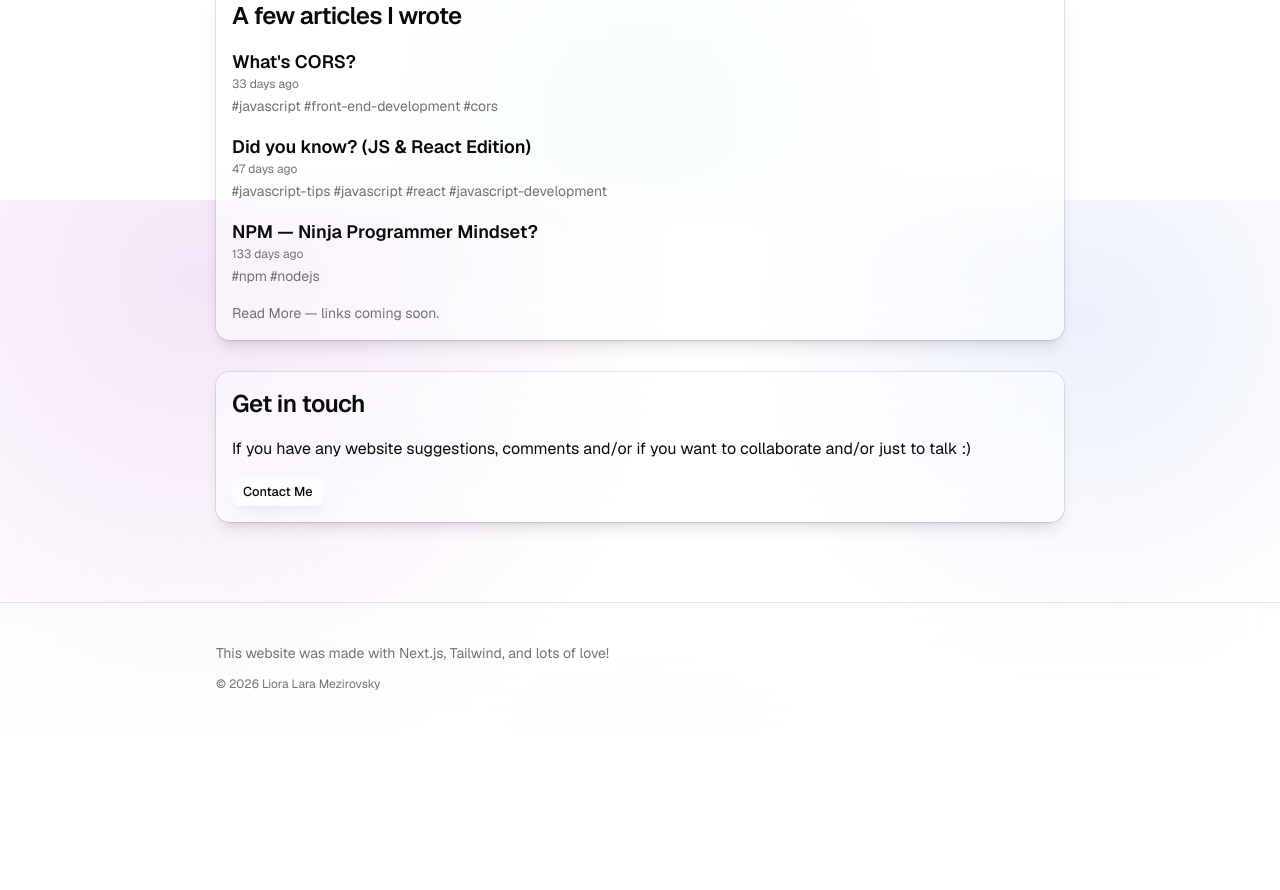
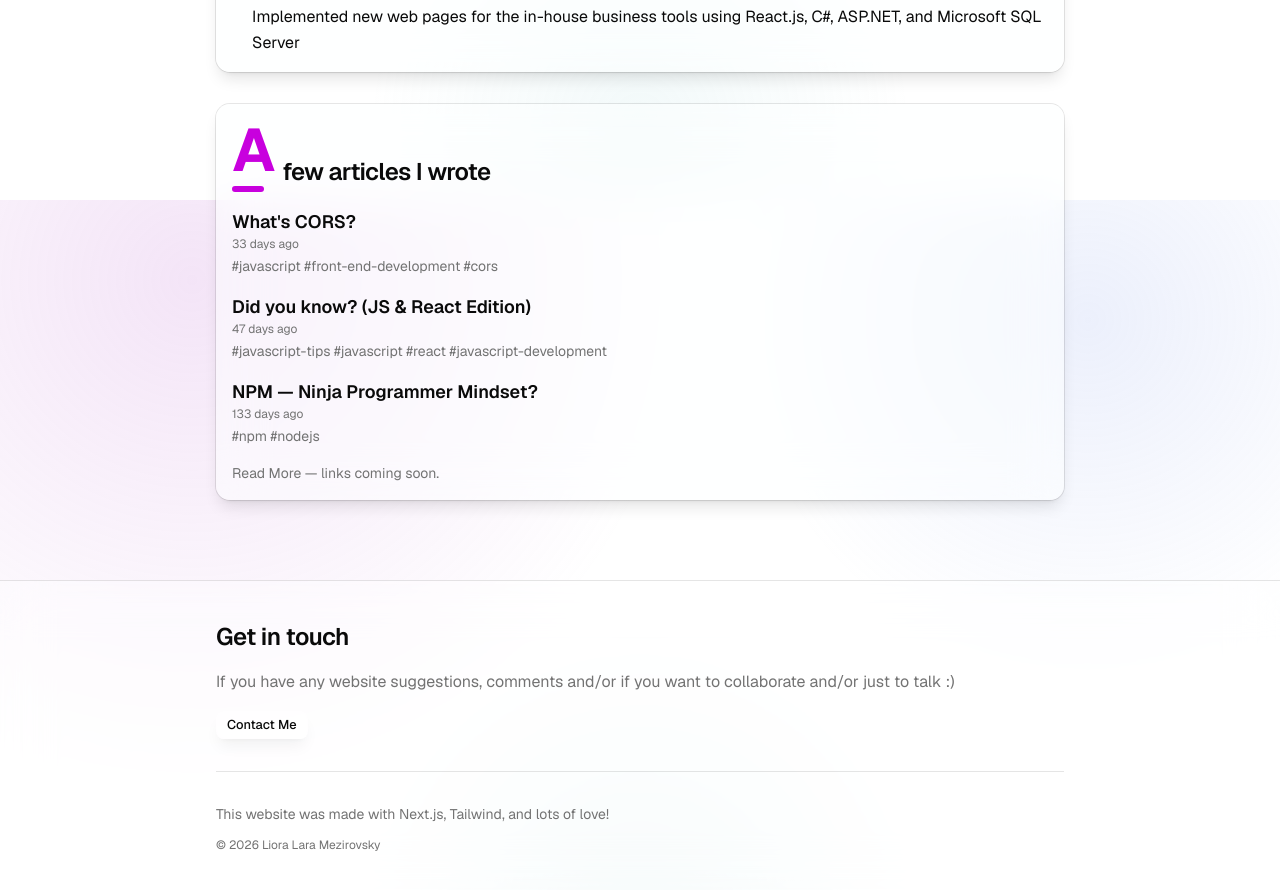
Before and after one commit to LaraMo/myPortfolio, a Next.js app: page / in a window 1280 px wide. Shown: the part 1400-2290 px from the top of the page. Before the commit the page ends 2132 px from the top, so only its background shows below. Built offline with nearby package versions, Linux system fonts and the light colour scheme.

Commit message:
refactor: update Footer and Card components to improve structure and integrate contact information

```diff
--- a/app/page.tsx
+++ b/app/page.tsx
@@ -5,8 +5,6 @@ import { Skill } from "@/components/molecules/Skill";
 import { Footer } from "@/components/organisms/Footer";
 import { Hero } from "@/components/organisms/Hero";
 import { portfolioContent } from "@/lib/portfolio-content";
-import { buttonVariants } from "@/components/ui/button";
-import { classNames } from "@/libs/utils/classNames/classNames";
 
 export default function Home() {
   const { header, hero, intro, skills, work, articles, contact, footer } =
@@ -77,26 +75,13 @@ export default function Home() {
               Read More — links coming soon.
             </Typography>
           </Card>
-
-          <Card title={contact.title}>
-            <Typography variant="body" as="p">
-              {contact.body}
-            </Typography>
-            <div className="mt-4">
-              <a
-                href={contact.buttonHref}
-                className={classNames(
-                  buttonVariants({ variant: "glass", size: "sm" }),
-                  "inline-flex no-underline"
-                )}
-              >
-                {contact.buttonLabel}
-              </a>
-            </div>
-          </Card>
         </div>
       </main>
-      <Footer note={footer.note} copyrightName={footer.copyrightName} />
+      <Footer
+        contact={contact}
+        note={footer.note}
+        copyrightName={footer.copyrightName}
+      />
     </div>
   );
 }
--- a/components/molecules/Card/Card.tsx
+++ b/components/molecules/Card/Card.tsx
@@ -10,12 +10,57 @@ import {
 import { classNames } from "@/libs/utils/classNames/classNames";
 
 export type CardProps = {
-  title: ReactNode;
+  title: string;
   children: ReactNode;
   className?: string;
 };
 
+const splitTitleInitial = (raw: string): { initial: string; rest: string } => {
+  const trimmed = raw.trimStart();
+  if (trimmed.length === 0) {
+    return { initial: "", rest: "" };
+  }
+  const chars = Array.from(trimmed);
+  const initial = chars[0] ?? "";
+  const rest = chars.slice(1).join("");
+  return { initial, rest };
+};
+
 export const Card = ({ title, children, className }: CardProps) => {
+  const { initial, rest } = splitTitleInitial(title);
+
+  const titleContent =
+    initial.length === 0 ? (
+      <Typography variant="h3" as="span">
+        {title}
+      </Typography>
+    ) : (
+      <div
+        className="flex flex-wrap items-end gap-x-2 gap-y-1"
+        role="heading"
+        aria-level={3}
+        aria-label={title.trim()}
+      >
+        <span className="flex shrink-0 flex-col items-start leading-none">
+          <span
+            className="text-5xl font-bold tracking-tight text-fuchsia-600 md:text-6xl dark:text-fuchsia-400"
+            aria-hidden
+          >
+            {initial}
+          </span>
+          <span
+            className="mt-1.5 h-1.5 w-[1.2em] min-w-8 rounded-sm bg-fuchsia-600 dark:bg-fuchsia-400"
+            aria-hidden
+          />
+        </span>
+        {rest.length > 0 ? (
+          <Typography variant="h3" as="span" className="pb-1" aria-hidden>
+            {rest}
+          </Typography>
+        ) : null}
+      </div>
+    );
+
   return (
     <UiCard
       className={classNames(
@@ -24,11 +69,7 @@ export const Card = ({ title, children, className }: CardProps) => {
       )}
     >
       <CardHeader>
-        <CardTitle>
-          <Typography variant="h3" as="span">
-            {title}
-          </Typography>
-        </CardTitle>
+        <CardTitle className="font-normal">{titleContent}</CardTitle>
       </CardHeader>
       <CardContent>{children}</CardContent>
     </UiCard>
--- a/components/organisms/Footer/Footer.tsx
+++ b/components/organisms/Footer/Footer.tsx
@@ -1,15 +1,50 @@
 import { Typography } from "@/components/atoms/Typography";
+import { buttonVariants } from "@/components/ui/button";
+import { classNames } from "@/libs/utils/classNames/classNames";
+
+export type FooterContact = {
+  title: string;
+  body: string;
+  buttonLabel: string;
+  buttonHref: string;
+};
 
 export type FooterProps = {
+  contact: FooterContact;
   note: string;
   copyrightName: string;
 };
 
-export const Footer = ({ note, copyrightName }: FooterProps) => {
+export const Footer = ({ contact, note, copyrightName }: FooterProps) => {
   const year = new Date().getFullYear();
   return (
     <footer className="mt-auto border-t border-[var(--glass-border)] bg-[var(--glass-surface)]/70 py-10 backdrop-blur-xl">
-      <div className="mx-auto flex max-w-4xl flex-col gap-3 px-6 text-center sm:text-left">
+      <div className="mx-auto flex max-w-4xl flex-col gap-8 px-6 text-center sm:text-left">
+        <section aria-labelledby="footer-contact-heading" className="space-y-4">
+          <Typography
+            id="footer-contact-heading"
+            variant="h3"
+            as="h2"
+            className="text-foreground"
+          >
+            {contact.title}
+          </Typography>
+          <Typography variant="body" as="p" className="text-muted-foreground">
+            {contact.body}
+          </Typography>
+          <div>
+            <a
+              href={contact.buttonHref}
+              className={classNames(
+                buttonVariants({ variant: "glass", size: "sm" }),
+                "inline-flex no-underline"
+              )}
+            >
+              {contact.buttonLabel}
+            </a>
+          </div>
+        </section>
+        <div className="flex flex-col gap-3 border-t border-[var(--glass-border)] pt-8">
           <Typography variant="small" className="text-muted-foreground">
             {note}
           </Typography>
@@ -17,6 +52,7 @@ export const Footer = ({ note, copyrightName }: FooterProps) => {
             © {year} {copyrightName}
           </Typography>
         </div>
+      </div>
     </footer>
   );
 };
--- a/components/organisms/Footer/index.ts
+++ b/components/organisms/Footer/index.ts
@@ -1 +1,5 @@
-export { Footer, type FooterProps } from "./Footer";
+export {
+  Footer,
+  type FooterProps,
+  type FooterContact,
+} from "./Footer";
--- a/lib/portfolio-content.tsx
+++ b/lib/portfolio-content.tsx
@@ -41,13 +41,13 @@ export const portfolioContent = {
     ],
   },
   intro: {
-    title: "Let me introduce myself",
+    title: "Little bit about me",
     emoji: "👋",
     body:
       "I am a skilled and motivated software developer with 4+ years experience in developing innovative and efficient software solutions. I am proficient in React.js and Javascript with a focus on front-end development. I am interested in web/mobile development offering enthusiasm and understanding of various programming languages and frameworks.",
   },
   skills: {
-    title: "A skill or two",
+    title: "A few skills",
     items: [
       { label: "Javascript", icon: Braces },
       { label: "SCSS/SASS/CSS", icon: Paintbrush },
@@ -71,7 +71,7 @@ export const portfolioContent = {
     ] satisfies SkillItem[],
   },
   work: {
-    title: "Relevant work XP",
+    title: "Relevant work experience",
     entries: [
       {
         period: "March 2022 - Present",
```
Lines whose indentation alone changed are shown as unchanged.
